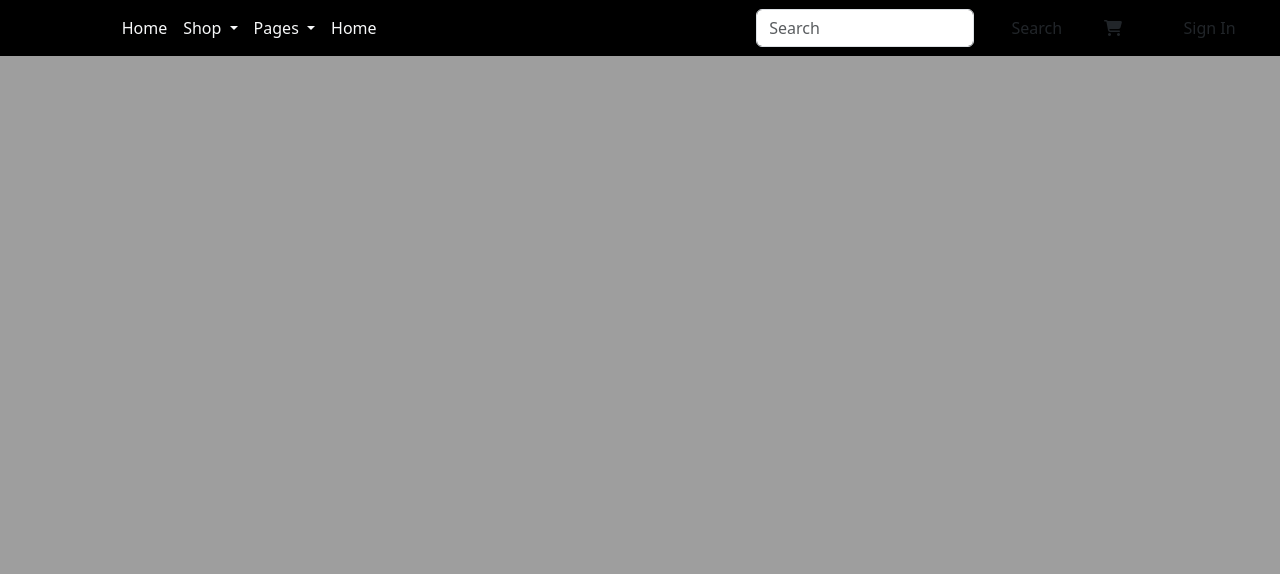
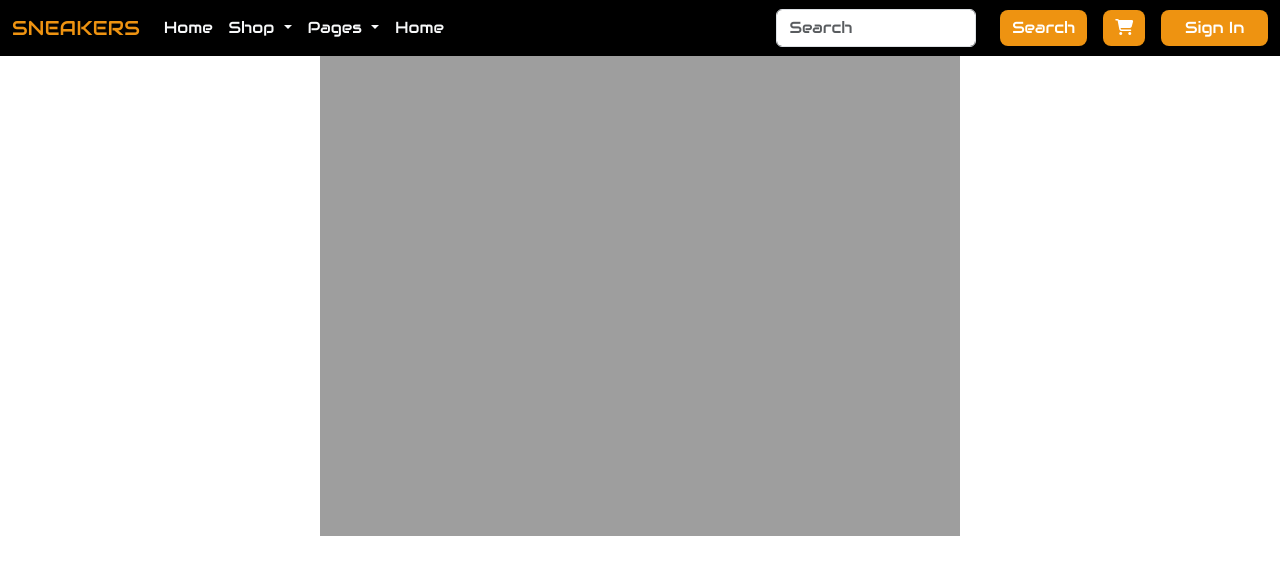
Before and after one commit to hongphuc190888/capstone2, a plain HTML site: page asset/detail.html in a window 1280 px wide. Drawn offline with nearby package versions, Linux system fonts and the light colour scheme; the site is published under a folder, as on GitHub Pages, so addresses that start at the root find nothing.

Commit message:
asdasdas

```diff
--- a/asset/detail.html
+++ b/asset/detail.html
@@ -6,7 +6,7 @@
     <!-- Required meta tags -->
     <meta charset="utf-8" />
     <meta name="viewport" content="width=device-width, initial-scale=1, shrink-to-fit=no" />
-    <link rel="stylesheet" href="/asset/css/style.css" />
+    <link rel="stylesheet" href="./css/style.css" />
     <link rel="preconnect" href="https://fonts.googleapis.com">
     <link rel="preconnect" href="https://fonts.gstatic.com" crossorigin>
     <link href="https://fonts.googleapis.com/css2?family=Roboto:ital,wght@0,100..900;1,100..900&display=swap"
```
Also changed, not shown: asset/index.html (+1 -1 lines).
